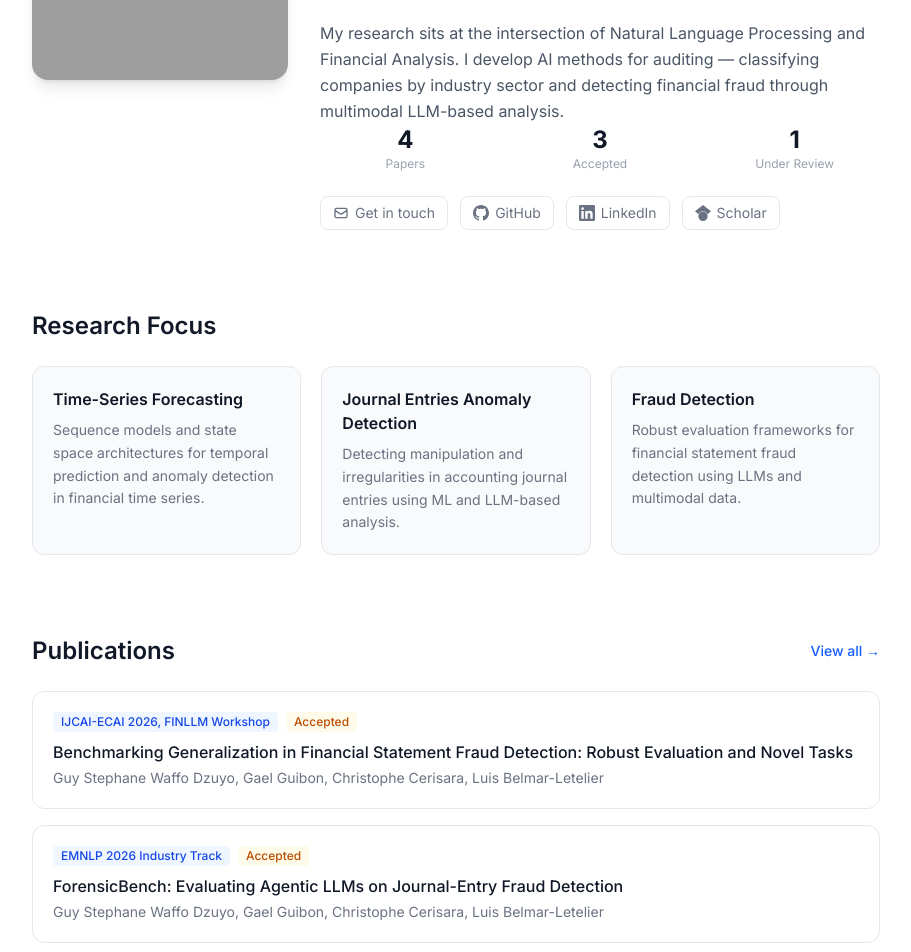
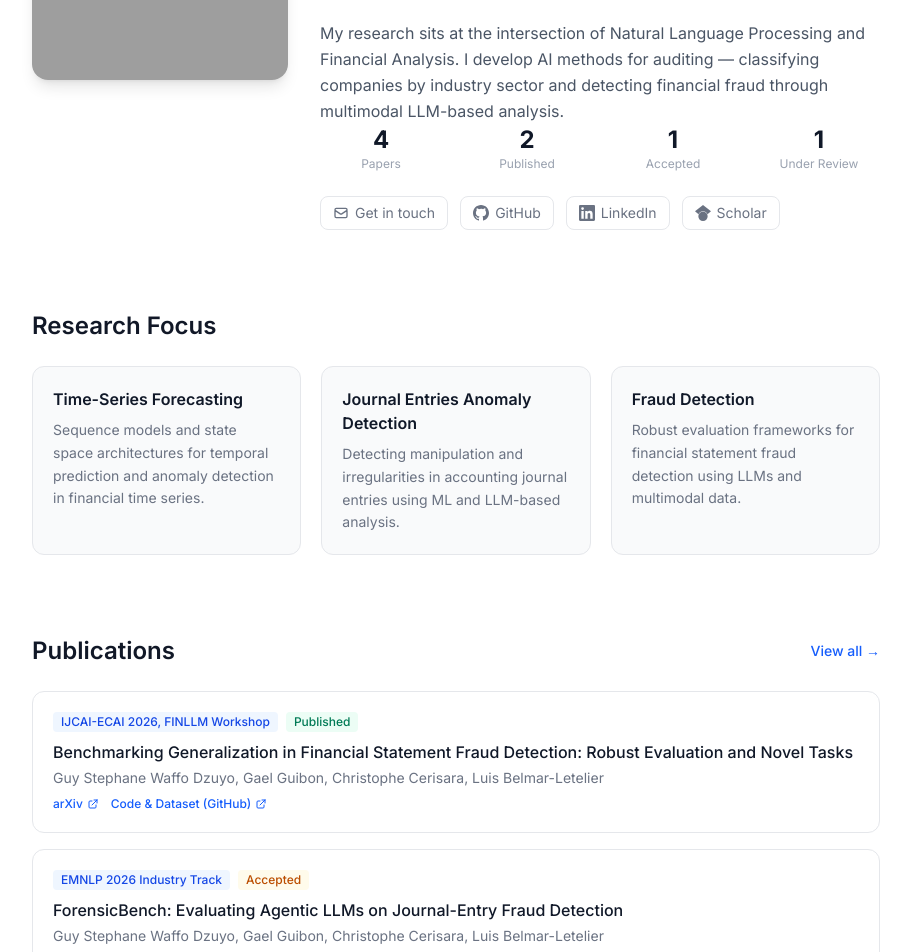
Before and after one commit to Waguy02/PHD-Research-Website, a Next.js app: page / in a window 1280 px wide. Shown: the part 320-1272 px from the top of the page, without its empty margins (184-1095 px from the left). Built offline with nearby package versions, Linux system fonts and the light colour scheme; grey boxes are pictures that could not be loaded.

Commit message:
Mark IJCAI paper as published and show links on homepage cards
The FINLLM workshop paper is now on arXiv. Homepage publication
cards now display paper links (arXiv, GitHub, OpenReview), and hero
stats are updated to 4 papers / 2 published / 1 accepted / 1 under review.

```diff
--- a/src/app/page.tsx
+++ b/src/app/page.tsx
@@ -44,13 +44,17 @@ export default function Home() {
               fraud through multimodal LLM-based analysis.
             </p>
 
-            <div className="mb-6 grid grid-cols-3 gap-6 text-center sm:grid-cols-3">
+            <div className="mb-6 grid grid-cols-2 gap-6 text-center sm:grid-cols-4">
               <div>
                 <div className="text-2xl font-bold text-gray-900 dark:text-slate-100">4</div>
                 <div className="text-xs text-gray-400 dark:text-slate-500">Papers</div>
               </div>
               <div>
-                <div className="text-2xl font-bold text-gray-900 dark:text-slate-100">3</div>
+                <div className="text-2xl font-bold text-gray-900 dark:text-slate-100">2</div>
+                <div className="text-xs text-gray-400 dark:text-slate-500">Published</div>
+              </div>
+              <div>
+                <div className="text-2xl font-bold text-gray-900 dark:text-slate-100">1</div>
                 <div className="text-xs text-gray-400 dark:text-slate-500">Accepted</div>
               </div>
               <div>
@@ -150,10 +154,9 @@ export default function Home() {
           {sortedPapers.map((paper) => {
             const badge = statusBadge[paper.status];
             return (
-              <Link
+              <div
                 key={paper.id}
-                href={`/publications/${paper.id}`}
-                className="card-hover block rounded-xl border border-gray-200 bg-white p-5 transition-colors dark:border-slate-800 dark:bg-slate-900"
+                className="card-hover rounded-xl border border-gray-200 bg-white p-5 transition-colors dark:border-slate-800 dark:bg-slate-900"
               >
                 <div className="mb-2 flex flex-wrap items-center gap-2">
                   <span className="rounded bg-blue-50 px-2 py-0.5 text-xs font-medium text-blue-700 dark:bg-blue-900/40 dark:text-blue-300">
@@ -163,9 +166,34 @@ export default function Home() {
                     {badge.label}
                   </span>
                 </div>
-                <h3 className="mb-1 font-medium text-gray-900 dark:text-slate-100">{paper.title}</h3>
-                <p className="text-sm text-gray-500 dark:text-slate-400">{paper.authors.join(", ")}</p>
-              </Link>
+                <h3 className="mb-1 font-medium">
+                  <Link
+                    href={`/publications/${paper.id}`}
+                    className="text-gray-900 transition-colors hover:text-blue-700 dark:text-slate-100 dark:hover:text-blue-400"
+                  >
+                    {paper.title}
+                  </Link>
+                </h3>
+                <p className="mb-2 text-sm text-gray-500 dark:text-slate-400">{paper.authors.join(", ")}</p>
+                {paper.links.length > 0 && (
+                  <div className="flex flex-wrap gap-3">
+                    {paper.links.map((link) => (
+                      <a
+                        key={link.label}
+                        href={link.url}
+                        target="_blank"
+                        rel="noopener noreferrer"
+                        className="inline-flex items-center gap-1 text-xs font-medium text-blue-600 hover:text-blue-700 dark:text-blue-400 dark:hover:text-blue-300"
+                      >
+                        {link.label}
+                        <svg className="h-3 w-3" fill="none" stroke="currentColor" viewBox="0 0 24 24">
+                          <path strokeLinecap="round" strokeLinejoin="round" strokeWidth={2} d="M10 6H6a2 2 0 00-2 2v10a2 2 0 002 2h10a2 2 0 002-2v-4M14 4h6m0 0v6m0-6L10 14" />
+                        </svg>
+                      </a>
+                    ))}
+                  </div>
+                )}
+              </div>
             );
           })}
         </div>
--- a/src/lib/data.ts
+++ b/src/lib/data.ts
@@ -88,8 +88,8 @@ export const papers: Paper[] = [
       "Benchmarking Generalization in Financial Statement Fraud Detection: Robust Evaluation and Novel Tasks",
     venue: "IJCAI-ECAI 2026, FINLLM Workshop",
     year: 2026,
-    status: "accepted",
-    tags: ["accepted", "IJCAI", "FINLLM", "fraud detection", "benchmark"],
+    status: "published",
+    tags: ["published", "IJCAI", "FINLLM", "fraud detection", "benchmark"],
     authors: [
       "Guy Stephane Waffo Dzuyo",
       "Gael Guibon",
```
